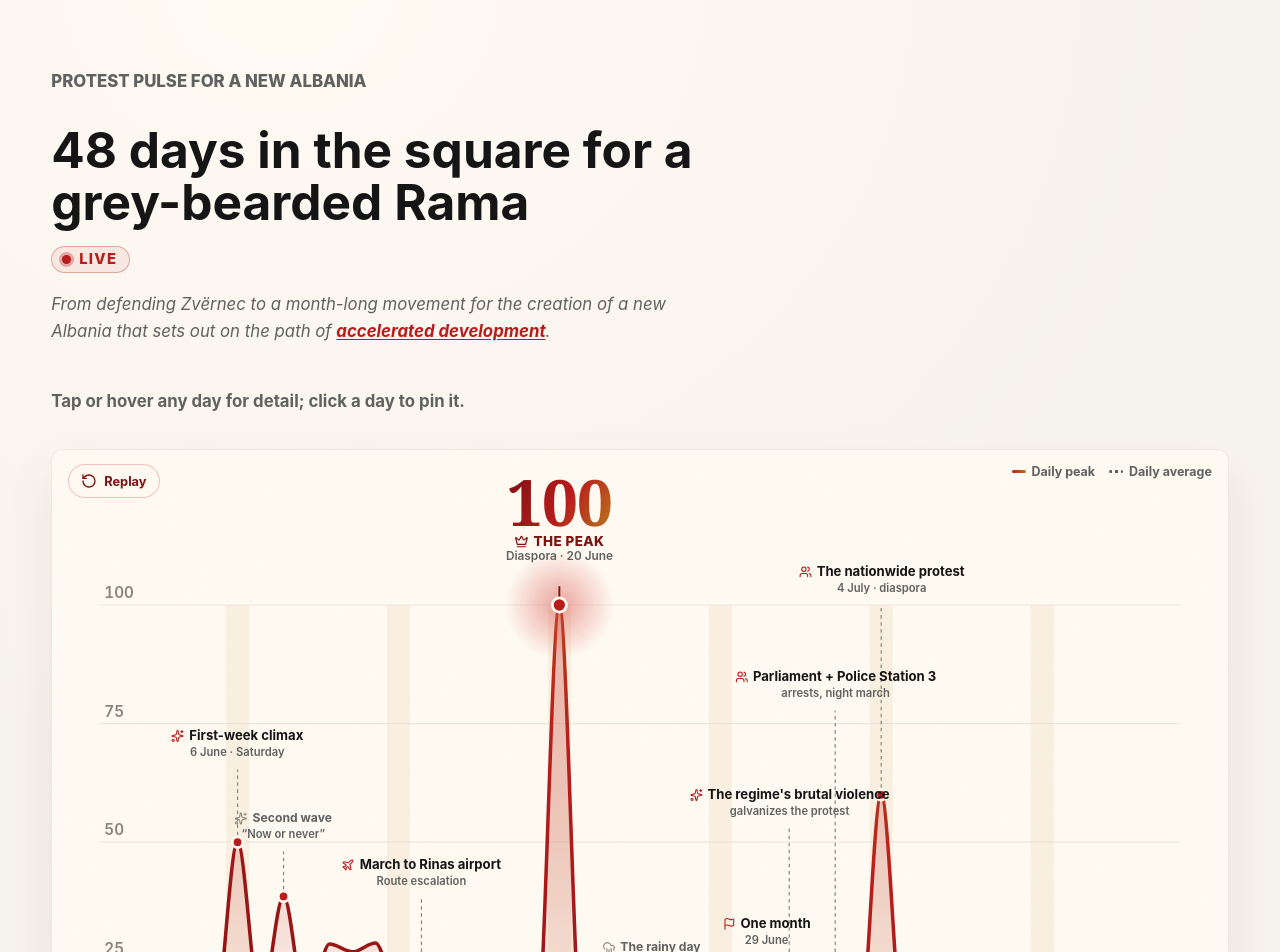
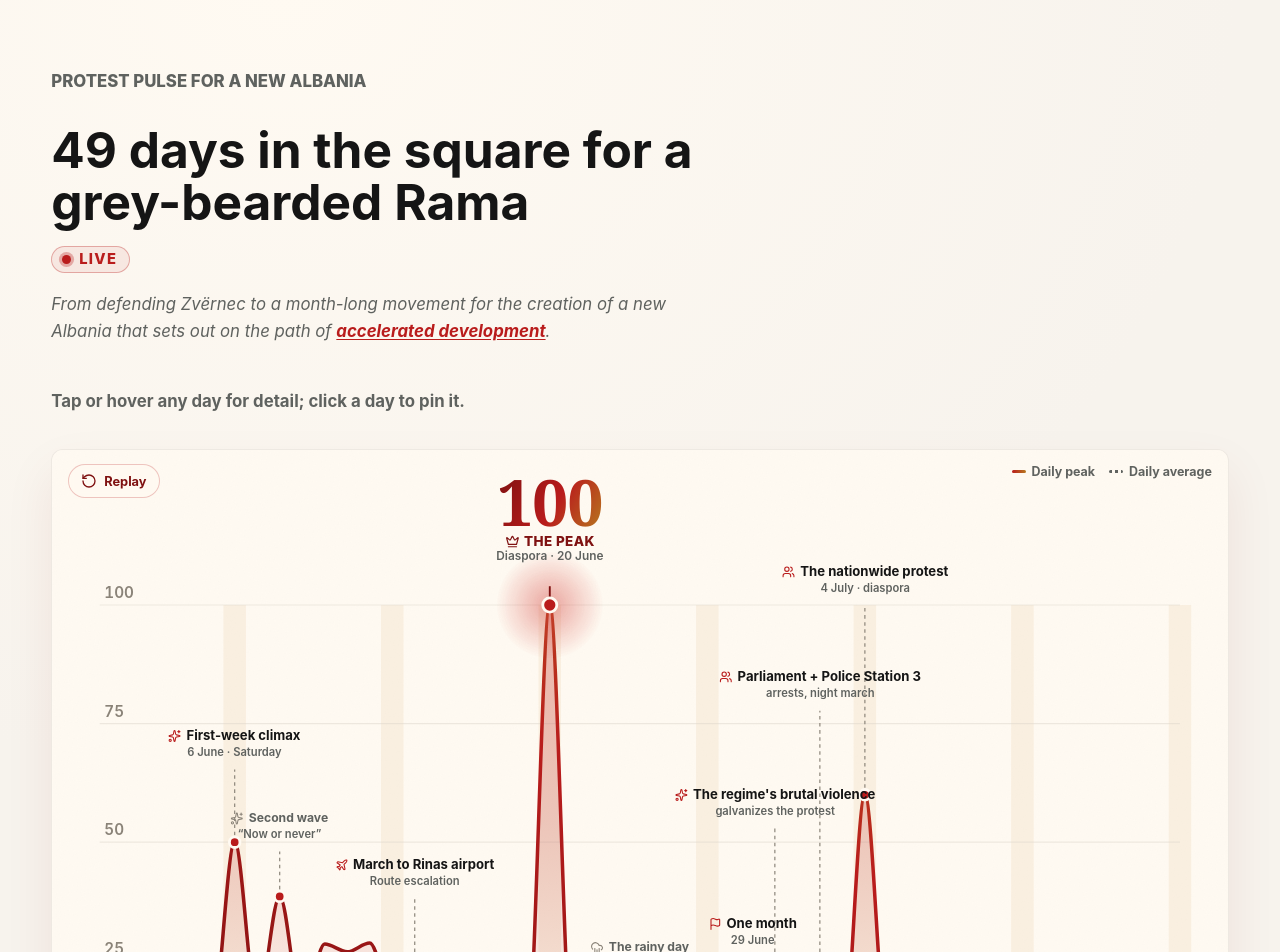
Before and after one commit to rlleshi/diaspora_marrshon, a Next.js app: page /en/pulsi in a window 1280 px wide. Shown: the part 80-1032 px from the top of the page. Built offline with nearby package versions, Linux system fonts and the light colour scheme.

Commit message:
update with day 49

```diff
--- a/app/en/pulsi/page.tsx
+++ b/app/en/pulsi/page.tsx
@@ -4,7 +4,7 @@ import { LiveTrackerPage } from "@/components/live-tracker-page";
 export const metadata: Metadata = {
   title: "Protest pulse | Diaspora marshes",
   description:
-    "The June 2026 protest participation index: 48 days in the square, day by day, with the key moments.",
+    "The June 2026 protest participation index: 49 days in the square, day by day, with the key moments.",
 };
 
 export default function Page() {
--- a/app/pulsi/page.tsx
+++ b/app/pulsi/page.tsx
@@ -4,7 +4,7 @@ import { LiveTrackerPage } from "@/components/live-tracker-page";
 export const metadata: Metadata = {
   title: "Pulsi i protestës | Diaspora marshon",
   description:
-    "Indeksi i pjesëmarrjes në protestat e qershorit 2026: 48 ditë në shesh, ditë pas dite, me momentet kyçe.",
+    "Indeksi i pjesëmarrjes në protestat e qershorit 2026: 49 ditë në shesh, ditë pas dite, me momentet kyçe.",
 };
 
 export default function Page() {
--- a/components/live-tracker-page.tsx
+++ b/components/live-tracker-page.tsx
@@ -26,7 +26,7 @@ const COPY: Record<
     homeHref: "/",
     homeLabel: "Kthehu te faqja kryesore",
     eyebrow: "Pulsi i protestës për Shqipërinë e re",
-    title: "48 ditë në shesh për një mjekërrosh bardhërosh",
+    title: "49 ditë në shesh për një mjekërrosh bardhërosh",
     liveLabel: "Live",
     intro: {
       before:
@@ -55,14 +55,14 @@ const COPY: Record<
       replay: "Rishfaq",
       saturday: "e shtunë",
       ariaSummary:
-        "Indeksi i pjesëmarrjes në protesta përgjatë 48 ditëve, me kulmin në ditën e 21-të (20 qershor 2026).",
+        "Indeksi i pjesëmarrjes në protesta përgjatë 49 ditëve, me kulmin në ditën e 21-të (20 qershor 2026).",
     },
   },
   en: {
     homeHref: "/en",
     homeLabel: "Back to the homepage",
     eyebrow: "Protest pulse for a new Albania",
-    title: "48 days in the square for a grey-bearded Rama",
+    title: "49 days in the square for a grey-bearded Rama",
     liveLabel: "Live",
     intro: {
       before:
@@ -91,7 +91,7 @@ const COPY: Record<
       replay: "Replay",
       saturday: "Saturday",
       ariaSummary:
-        "Protest participation index across 48 days, peaking on day 21 (20 June 2026).",
+        "Protest participation index across 49 days, peaking on day 21 (20 June 2026).",
     },
   },
 };
--- a/components/participation/ParticipationChart.tsx
+++ b/components/participation/ParticipationChart.tsx
@@ -23,6 +23,16 @@ import {
 import { buildGeometry } from "@/components/participation/geometry";
 
 type Locale = "sq" | "en";
+
+const LAST_DAY = participation[participation.length - 1].day;
+// Every 5th day plus the latest day; skip a multiple that would crowd the last label.
+const X_TICKS = [
+  1,
+  ...Array.from({ length: Math.floor(LAST_DAY / 5) }, (_, i) => (i + 1) * 5).filter(
+    (day) => day <= LAST_DAY - 3,
+  ),
+  LAST_DAY,
+];
 
 const ICONS: Record<ParticipationEvent["icon"], LucideIcon> = {
   peak: Crown,
@@ -299,7 +309,7 @@ export function ParticipationChart({
         ))}
 
         {/* x axis labels */}
-        {[1, 5, 10, 15, 20, 25, 30, 48].map((day) => (
+        {X_TICKS.map((day) => (
           <text
             key={`x-${day}`}
             className="pc-xlabel"
--- a/data/participation.ts
+++ b/data/participation.ts
@@ -1,4 +1,4 @@
-// 48-day participation index for the June 2026 "Revolucioni i Flamingove" protests.
+// 49-day participation index for the June 2026 "Revolucioni i Flamingove" protests.
 //
 // Source: News24 live broadcasts of each day's protest in Tirana, analyzed with a
 // crowd-counting model. The headline series is `peak` (top-10 peak frame average).
@@ -8,7 +8,7 @@
 // `mean` and `median` are the same crowd model over the retained broadcast frames.
 //
 // Data: outputs/protesta_summary/crowd_visibility_index_1_30.csv (days 1-30)
-// Story: outputs/protesta_summary/protest_story_notes_1_48.md
+// Story: outputs/protesta_summary/protest_story_notes_1_49.md
 // Day 31 computed from the protesta_31 timeline (top-10 peak avg 697.6, mean 229.9,
 // median 212.5), normalized on the same Day-7 reference as days 1-30.
 // Day 32 computed from the protesta_32 timeline, retained frames only (top-10 peak
@@ -44,6 +44,8 @@
 // avg 322.7, mean 176.1, median 174.0), normalized on the same Day-7 reference.
 // Day 48 computed from the protesta_48 timeline, retained frames only (top-10 peak
 // avg 334.2, mean 151.6, median 146.3), normalized on the same Day-7 reference.
+// Day 49 computed from the protesta_49 timeline, retained frames only (top-10 peak
+// avg 475.4, mean 152.1, median 142.9), normalized on the same Day-7 reference.
 
 export type ParticipationDay = {
   day: number;
@@ -165,6 +167,8 @@ export const participation: ParticipationDay[] = [
     note: { sq: "E enjtja e rikthen sinjalin pas dy netëve në rënie: të rinjtë dalin me pelerina diplomimi dhe hedhin kapelet në shesh si simbol i diplomave pa të ardhme; marshimi përshkon Shallvaret dhe ish-Bllokun, ndërsa asfalti para Kryeministrisë mban thirrjen drejtuar SPAK-ut.", en: "Thursday brings the signal back after two declining nights: young people appear in graduation gowns and throw their caps in the square as a symbol of diplomas without a future; the march sweeps through Shallvaret and the former Blloku, while the asphalt in front of the Prime Minister's office carries the call addressed to SPAK." } },
   { day: 48, date: "2026-07-17", saturday: false, peak: 6.47, mean: 2.94, median: 2.83, source: yt("aq0rEsb69hA"),
     note: { sq: "E premtja e mban pikun pothuajse të pandryshuar nga një ditë më parë: kolona marshon pas parullës “Shqipëri e re” drejt ambasadës amerikane dhe stadiumit; para nisjes policia ndalon një qytetar që protestoi pranë makinës së kryeministrit, ndërsa nga podiumi thirret mobilizimi para Kuvendit më 23 korrik.", en: "Friday holds the peak almost unchanged from the day before: the column marches behind the “Shqipëri e re” banner toward the US embassy and the stadium; before the start, police detain a citizen who protested near the prime minister's car, while the podium calls for a mobilization outside Parliament on July 23." } },
+  { day: 49, date: "2026-07-18", saturday: true, peak: 9.20, mean: 2.94, median: 2.77, source: yt("7fLa42rpud8"),
+    note: { sq: "Rritje e ndjeshme e pjesëmarrjes si çdo të shtunë. Gjatë ditës “kuvenduçit kombëtar” farsë i del boja. Kuvendi i vetëm ngelet një dhe vetëm në shesh.", en: "A marked rise in participation, as every Saturday. During the day, the farcical little “national assembly” shows its true colors. The one and only assembly remains in the square." } },
 ];
 
 export type ParticipationEvent = {
```
